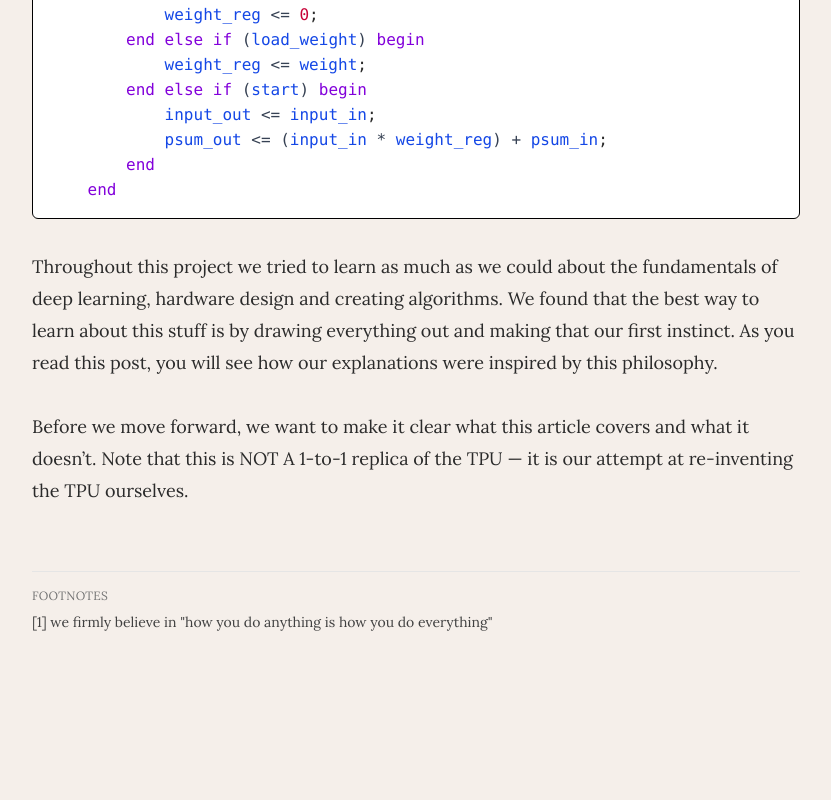
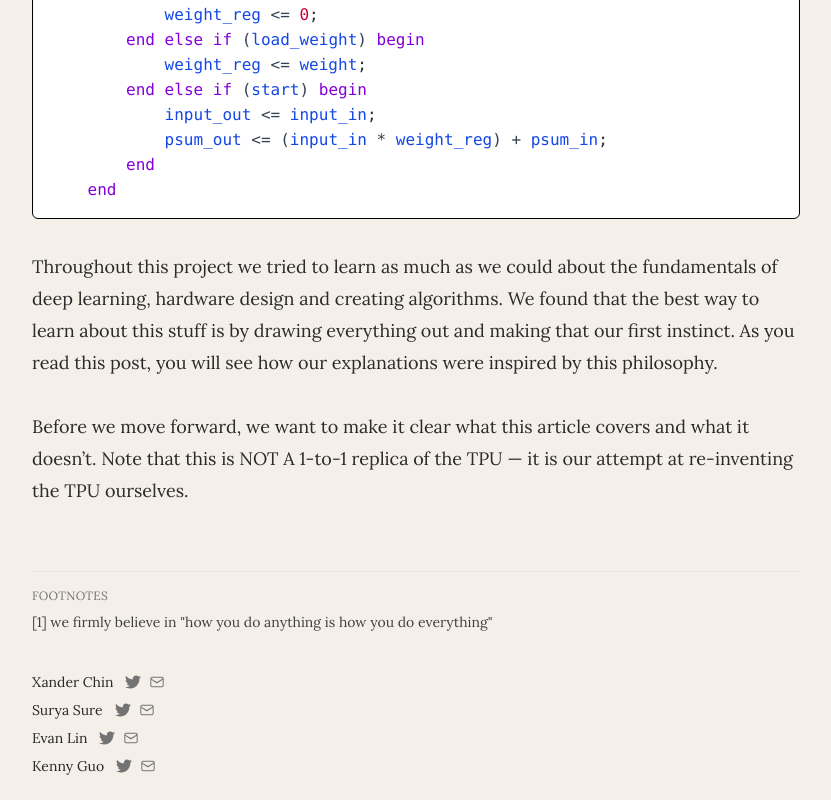
Before and after one commit to tiny-tpu-v2/tinytpu.com, a Next.js app: page / in a window 1280 px wide. Shown: the part 1263-2063 px from the top of the page, without its empty margins (224-1055 px from the left). Before the commit the page ends 1919 px from the top, so only its background shows below. Built offline with nearby package versions, Linux system fonts and the light colour scheme.

Commit message:
Fix dumb quote build error

```diff
--- a/src/app/page.js
+++ b/src/app/page.js
@@ -164,9 +164,157 @@ export default function Home() {
           Footnotes
         </h2>
         <p id="fn1" className="text-sm text-neutral-700 mt-2">
-          [1] we firmly believe in "how you do anything is how you do
-          everything"
+          [1] we firmly believe in &quot;how you do anything is how you do
+          everything&quot;
         </p>
+
+        <footer className="mt-10">
+          <ul className="space-y-2">
+            <li className="flex items-center gap-3 text-sm">
+              <span className="text-neutral-800">Xander Chin</span>
+              <div className="flex items-center gap-2">
+                <a
+                  href="https://x.com/XanderChin"
+                  target="_blank"
+                  rel="noopener noreferrer"
+                  aria-label="Xander on Twitter/X"
+                  className="text-neutral-500 hover:text-neutral-800"
+                >
+                  <svg
+                    xmlns="http://www.w3.org/2000/svg"
+                    viewBox="0 0 24 24"
+                    className="h-4 w-4"
+                    fill="currentColor"
+                  >
+                    <path d="M23.954 4.569c-.885.392-1.83.656-2.825.775 1.014-.611 1.794-1.574 2.163-2.724-.951.564-2.005.974-3.127 1.195-.897-.959-2.178-1.559-3.594-1.559-2.723 0-4.932 2.21-4.932 4.932 0 .39.045.765.127 1.124-4.094-.205-7.725-2.167-10.159-5.144-.424.722-.666 1.561-.666 2.475 0 1.71.87 3.213 2.188 4.096-.807-.026-1.566-.248-2.228-.616v.061c0 2.385 1.693 4.374 3.946 4.827-.413.111-.849.171-1.296.171-.314 0-.615-.03-.916-.086.631 1.953 2.445 3.377 4.6 3.417-1.68 1.319-3.809 2.105-6.102 2.105-.39 0-.779-.023-1.17-.067 2.189 1.402 4.768 2.221 7.557 2.221 9.054 0 14-7.496 14-13.986 0-.209 0-.423-.015-.637.961-.695 1.8-1.562 2.46-2.549z" />
+                  </svg>
+                </a>
+                <a
+                  href="mailto:"
+                  aria-label="Email Xander"
+                  className="text-neutral-500 hover:text-neutral-800"
+                >
+                  <svg
+                    xmlns="http://www.w3.org/2000/svg"
+                    viewBox="0 0 24 24"
+                    className="h-4 w-4"
+                    fill="currentColor"
+                  >
+                    <path d="M2 6.75A2.75 2.75 0 0 1 4.75 4h14.5A2.75 2.75 0 0 1 22 6.75v10.5A2.75 2.75 0 0 1 19.25 20H4.75A2.75 2.75 0 0 1 2 17.25V6.75zm1.5 0v.2l8.3 5.18 8.2-5.18v-.2A1.25 1.25 0 0 0 19.25 5.5H4.75A1.25 1.25 0 0 0 3.5 6.75zm17 2.03-7.56 4.77a2.25 2.25 0 0 1-2.38 0L3.5 8.78v8.47c0 .69.56 1.25 1.25 1.25h14.5c.69 0 1.25-.56 1.25-1.25V8.78z" />
+                  </svg>
+                </a>
+              </div>
+            </li>
+
+            <li className="flex items-center gap-3 text-sm">
+              <span className="text-neutral-800">Surya Sure</span>
+              <div className="flex items-center gap-2">
+                <a
+                  href="https://x.com/suryasure05"
+                  target="_blank"
+                  rel="noopener noreferrer"
+                  aria-label="Surya on Twitter/X"
+                  className="text-neutral-500 hover:text-neutral-800"
+                >
+                  <svg
+                    xmlns="http://www.w3.org/2000/svg"
+                    viewBox="0 0 24 24"
+                    className="h-4 w-4"
+                    fill="currentColor"
+                  >
+                    <path d="M23.954 4.569c-.885.392-1.83.656-2.825.775 1.014-.611 1.794-1.574 2.163-2.724-.951.564-2.005.974-3.127 1.195-.897-.959-2.178-1.559-3.594-1.559-2.723 0-4.932 2.21-4.932 4.932 0 .39.045.765.127 1.124-4.094-.205-7.725-2.167-10.159-5.144-.424.722-.666 1.561-.666 2.475 0 1.71.87 3.213 2.188 4.096-.807-.026-1.566-.248-2.228-.616v.061c0 2.385 1.693 4.374 3.946 4.827-.413.111-.849.171-1.296.171-.314 0-.615-.03-.916-.086.631 1.953 2.445 3.377 4.6 3.417-1.68 1.319-3.809 2.105-6.102 2.105-.39 0-.779-.023-1.17-.067 2.189 1.402 4.768 2.221 7.557 2.221 9.054 0 14-7.496 14-13.986 0-.209 0-.423-.015-.637.961-.695 1.8-1.562 2.46-2.549z" />
+                  </svg>
+                </a>
+                <a
+                  href="mailto:"
+                  aria-label="Email Surya"
+                  className="text-neutral-500 hover:text-neutral-800"
+                >
+                  <svg
+                    xmlns="http://www.w3.org/2000/svg"
+                    viewBox="0 0 24 24"
+                    className="h-4 w-4"
+                    fill="currentColor"
+                  >
+                    <path d="M2 6.75A2.75 2.75 0 0 1 4.75 4h14.5A2.75 2.75 0 0 1 22 6.75v10.5A2.75 2.75 0 0 1 19.25 20H4.75A2.75 2.75 0 0 1 2 17.25V6.75zm1.5 0v.2l8.3 5.18 8.2-5.18v-.2A1.25 1.25 0 0 0 19.25 5.5H4.75A1.25 1.25 0 0 0 3.5 6.75zm17 2.03-7.56 4.77a2.25 2.25 0 0 1-2.38 0L3.5 8.78v8.47c0 .69.56 1.25 1.25 1.25h14.5c.69 0 1.25-.56 1.25-1.25V8.78z" />
+                  </svg>
+                </a>
+              </div>
+            </li>
+
+            <li className="flex items-center gap-3 text-sm">
+              <span className="text-neutral-800">Evan Lin</span>
+              <div className="flex items-center gap-2">
+                <a
+                  href="https://x.com/evanliin"
+                  target="_blank"
+                  rel="noopener noreferrer"
+                  aria-label="Evan on Twitter/X"
+                  className="text-neutral-500 hover:text-neutral-800"
+                >
+                  <svg
+                    xmlns="http://www.w3.org/2000/svg"
+                    viewBox="0 0 24 24"
+                    className="h-4 w-4"
+                    fill="currentColor"
+                  >
+                    <path d="M23.954 4.569c-.885.392-1.83.656-2.825.775 1.014-.611 1.794-1.574 2.163-2.724-.951.564-2.005.974-3.127 1.195-.897-.959-2.178-1.559-3.594-1.559-2.723 0-4.932 2.21-4.932 4.932 0 .39.045.765.127 1.124-4.094-.205-7.725-2.167-10.159-5.144-.424.722-.666 1.561-.666 2.475 0 1.71.87 3.213 2.188 4.096-.807-.026-1.566-.248-2.228-.616v.061c0 2.385 1.693 4.374 3.946 4.827-.413.111-.849.171-1.296.171-.314 0-.615-.03-.916-.086.631 1.953 2.445 3.377 4.6 3.417-1.68 1.319-3.809 2.105-6.102 2.105-.39 0-.779-.023-1.17-.067 2.189 1.402 4.768 2.221 7.557 2.221 9.054 0 14-7.496 14-13.986 0-.209 0-.423-.015-.637.961-.695 1.8-1.562 2.46-2.549z" />
+                  </svg>
+                </a>
+                <a
+                  href="mailto:"
+                  aria-label="Email Evan"
+                  className="text-neutral-500 hover:text-neutral-800"
+                >
+                  <svg
+                    xmlns="http://www.w3.org/2000/svg"
+                    viewBox="0 0 24 24"
+                    className="h-4 w-4"
+                    fill="currentColor"
+                  >
+                    <path d="M2 6.75A2.75 2.75 0 0 1 4.75 4h14.5A2.75 2.75 0 0 1 22 6.75v10.5A2.75 2.75 0 0 1 19.25 20H4.75A2.75 2.75 0 0 1 2 17.25V6.75zm1.5 0v.2l8.3 5.18 8.2-5.18v-.2A1.25 1.25 0 0 0 19.25 5.5H4.75A1.25 1.25 0 0 0 3.5 6.75zm17 2.03-7.56 4.77a2.25 2.25 0 0 1-2.38 0L3.5 8.78v8.47c0 .69.56 1.25 1.25 1.25h14.5c.69 0 1.25-.56 1.25-1.25V8.78z" />
+                  </svg>
+                </a>
+              </div>
+            </li>
+
+            <li className="flex items-center gap-3 text-sm">
+              <span className="text-neutral-800">Kenny Guo</span>
+              <div className="flex items-center gap-2">
+                <a
+                  href="https://x.com/kennykgguo"
+                  target="_blank"
+                  rel="noopener noreferrer"
+                  aria-label="Kenny on Twitter/X"
+                  className="text-neutral-500 hover:text-neutral-800"
+                >
+                  <svg
+                    xmlns="http://www.w3.org/2000/svg"
+                    viewBox="0 0 24 24"
+                    className="h-4 w-4"
+                    fill="currentColor"
+                  >
+                    <path d="M23.954 4.569c-.885.392-1.83.656-2.825.775 1.014-.611 1.794-1.574 2.163-2.724-.951.564-2.005.974-3.127 1.195-.897-.959-2.178-1.559-3.594-1.559-2.723 0-4.932 2.21-4.932 4.932 0 .39.045.765.127 1.124-4.094-.205-7.725-2.167-10.159-5.144-.424.722-.666 1.561-.666 2.475 0 1.71.87 3.213 2.188 4.096-.807-.026-1.566-.248-2.228-.616v.061c0 2.385 1.693 4.374 3.946 4.827-.413.111-.849.171-1.296.171-.314 0-.615-.03-.916-.086.631 1.953 2.445 3.377 4.6 3.417-1.68 1.319-3.809 2.105-6.102 2.105-.39 0-.779-.023-1.17-.067 2.189 1.402 4.768 2.221 7.557 2.221 9.054 0 14-7.496 14-13.986 0-.209 0-.423-.015-.637.961-.695 1.8-1.562 2.46-2.549z" />
+                  </svg>
+                </a>
+                <a
+                  href="mailto:"
+                  aria-label="Email Kenny"
+                  className="text-neutral-500 hover:text-neutral-800"
+                >
+                  <svg
+                    xmlns="http://www.w3.org/2000/svg"
+                    viewBox="0 0 24 24"
+                    className="h-4 w-4"
+                    fill="currentColor"
+                  >
+                    <path d="M2 6.75A2.75 2.75 0 0 1 4.75 4h14.5A2.75 2.75 0 0 1 22 6.75v10.5A2.75 2.75 0 0 1 19.25 20H4.75A2.75 2.75 0 0 1 2 17.25V6.75zm1.5 0v.2l8.3 5.18 8.2-5.18v-.2A1.25 1.25 0 0 0 19.25 5.5H4.75A1.25 1.25 0 0 0 3.5 6.75zm17 2.03-7.56 4.77a2.25 2.25 0 0 1-2.38 0L3.5 8.78v8.47c0 .69.56 1.25 1.25 1.25h14.5c.69 0 1.25-.56 1.25-1.25V8.78z" />
+                  </svg>
+                </a>
+              </div>
+            </li>
+          </ul>
+        </footer>
       </div>
     </main>
   );
```
